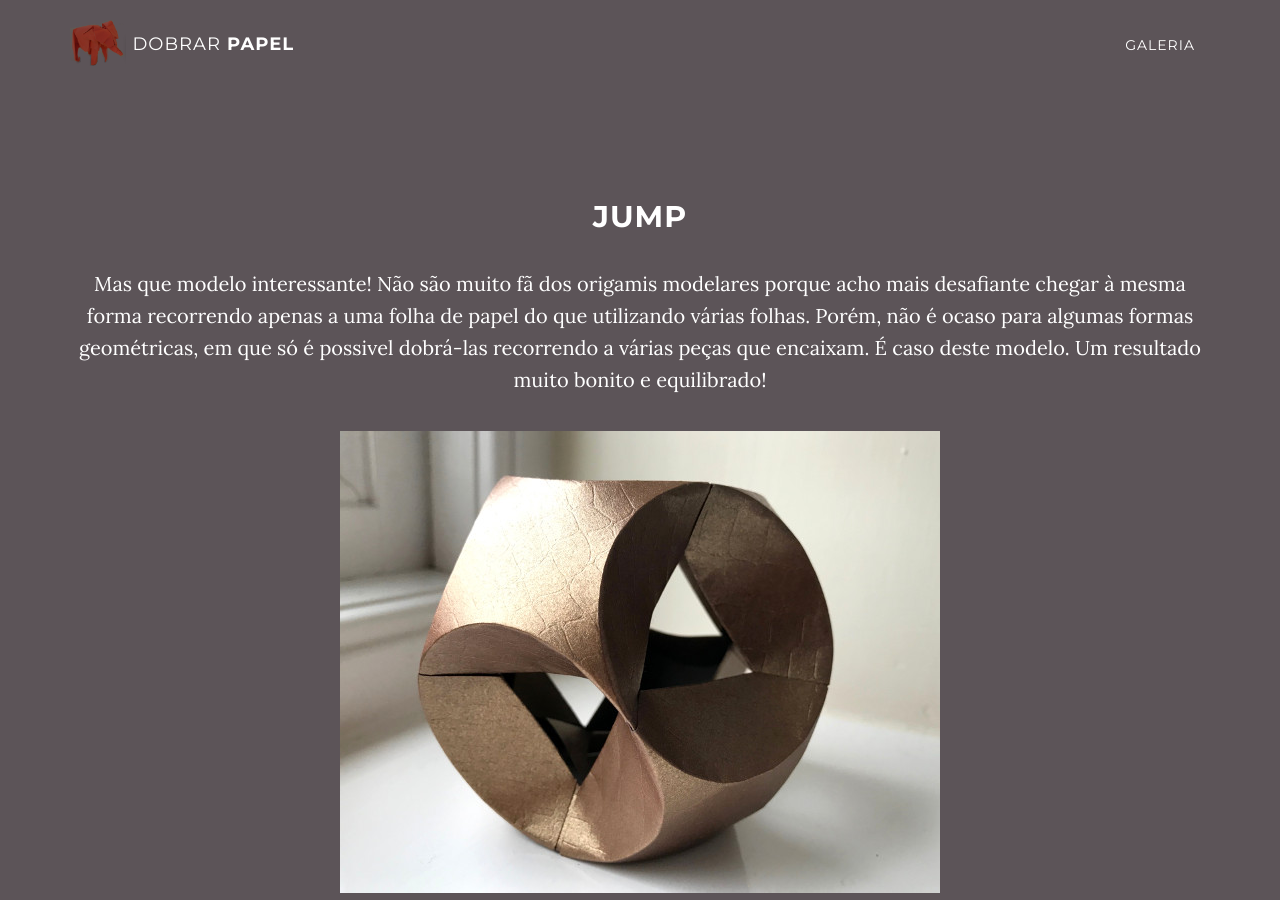
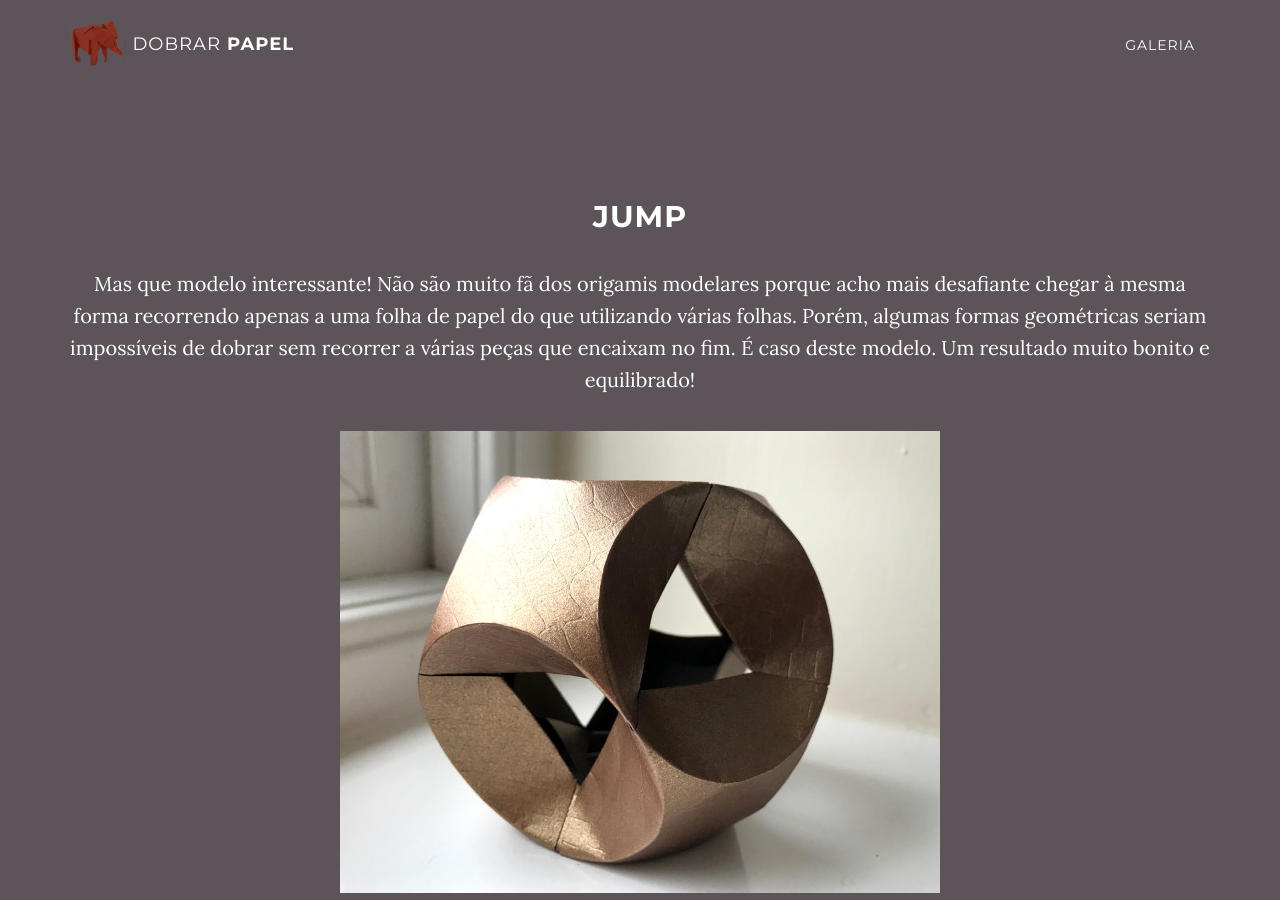
Before and after one commit to pawlo0/dobrarpapel, a Jekyll site: the page built from _posts/2018-04-01-jump.md, in a window 1280 px wide and 900 px high. Built offline with Jekyll 4.4.1, drawn with Linux system fonts in a browser that asks for light colours; nearby versions of some CDN libraries; library files that are not in the unit come from our copies.

Commit message:
correct text of Jump post

```diff
--- a/_posts/2018-04-01-jump.md
+++ b/_posts/2018-04-01-jump.md
@@ -6,7 +6,7 @@
 youtubeId: 7v0Eou-Ive8
 ---
 
-Mas que modelo interessante! Não são muito fã dos origamis modelares porque acho mais desafiante chegar à mesma forma recorrendo apenas a uma folha de papel do que utilizando várias folhas. Porém, não é ocaso para algumas formas geométricas, em que só é possivel dobrá-las recorrendo a várias peças que encaixam. É caso deste modelo. Um resultado muito bonito e equilibrado!
+Mas que modelo interessante! Não são muito fã dos origamis modelares porque acho mais desafiante chegar à mesma forma recorrendo apenas a uma folha de papel do que utilizando várias folhas. Porém, algumas formas geométricas seriam impossíveis de dobrar sem recorrer a várias peças que encaixam no fim. É caso deste modelo. Um resultado muito bonito e equilibrado!
 
 ![jump](../img/jump.jpg)
 
```
